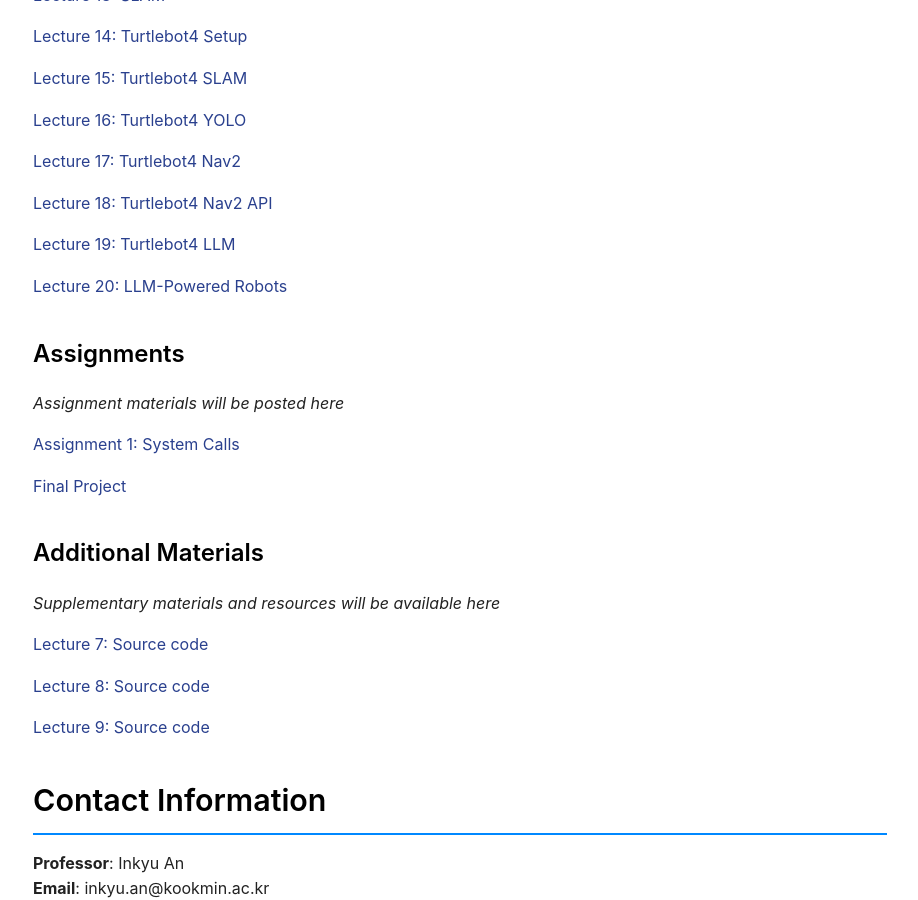
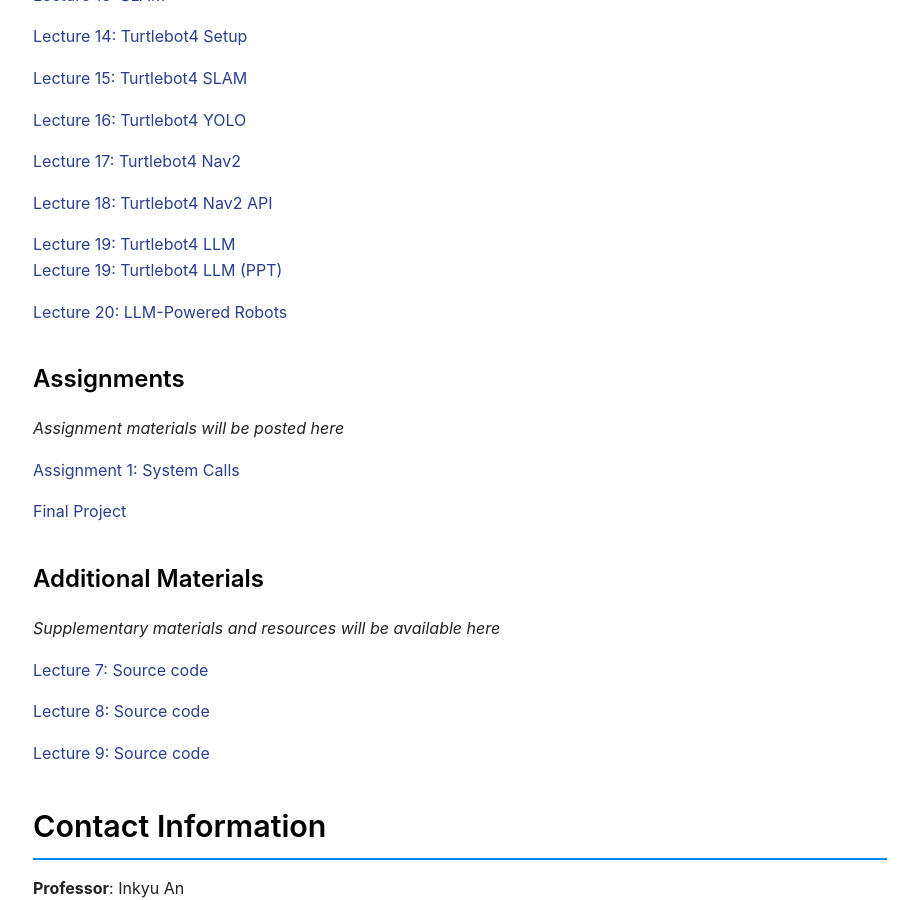
Before and after one commit to mairlab-KM/mairlab-KM.github.io, a Jekyll site: the page built from courses/operating-systems-practice-2025fall.md, in a window 1280 px wide and 900 px high, scrolled down 4312 px. Shown: the whole window, without its empty margins (180-1098 px from the left). Built offline with Jekyll 4.4.1, drawn with Linux system fonts in a browser that asks for light colours.

Commit message:
Update PPT of OSP

```diff
--- a/courses/operating-systems-practice-2025fall.md
+++ b/courses/operating-systems-practice-2025fall.md
@@ -192,6 +192,7 @@
 [Lecture 18: Turtlebot4 Nav2 API](/assets/courses/operating-systems-practice-2025fall/lectures/Lec18_Turtlebot4_Nav2_API.pdf)
 
 [Lecture 19: Turtlebot4 LLM](/assets/courses/operating-systems-practice-2025fall/lectures/Lec19_Turtlebot4_LLM.pdf)
+[Lecture 19: Turtlebot4 LLM (PPT)](/assets/courses/operating-systems-practice-2025fall/lectures/Lec19_Turtlebot4_LLM.pptx)
 
 [Lecture 20: LLM-Powered Robots](/assets/courses/operating-systems-practice-2025fall/lectures/Lec20_LLM_Powered_Robots.pdf)
 
```
Also changed, not shown: 1 other file.
